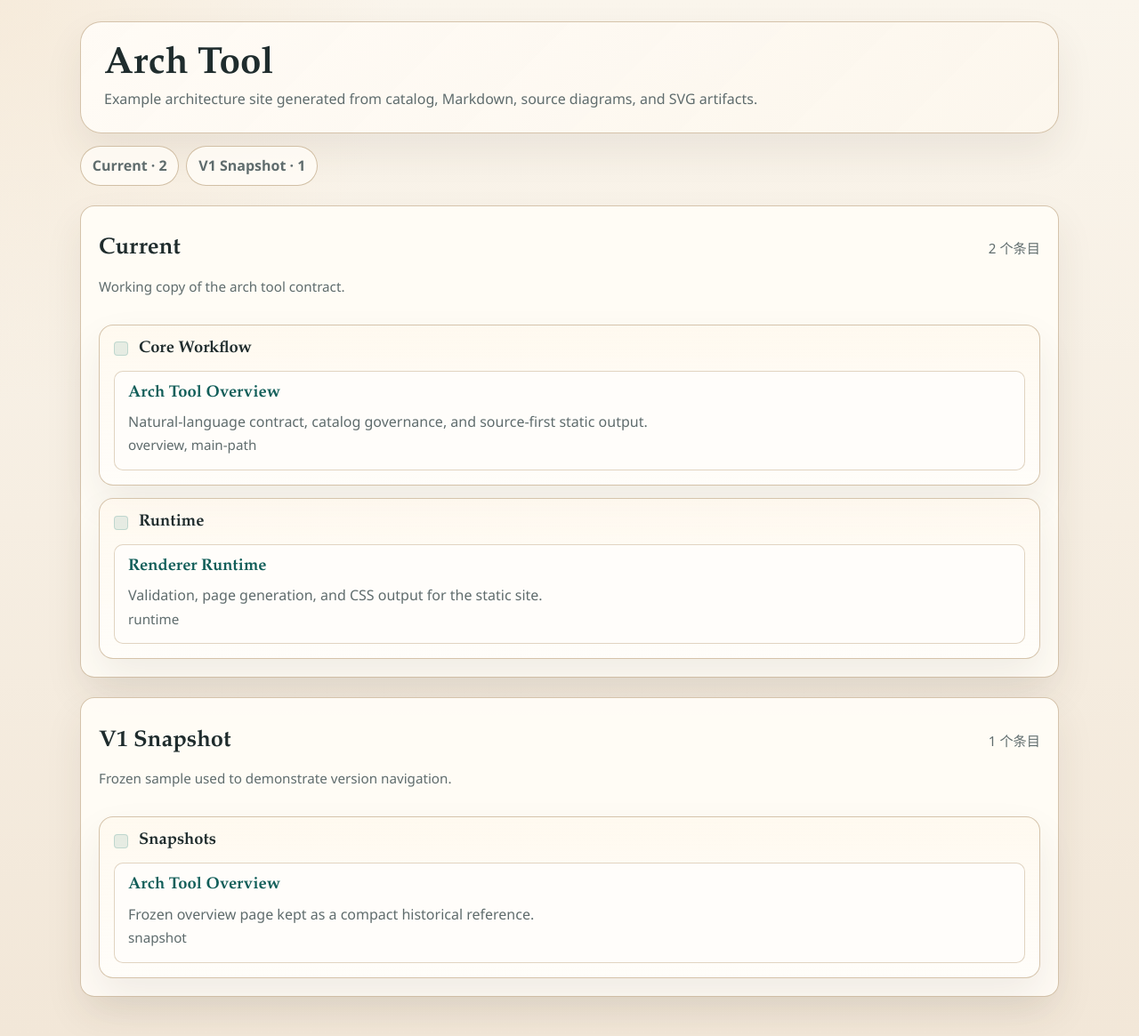
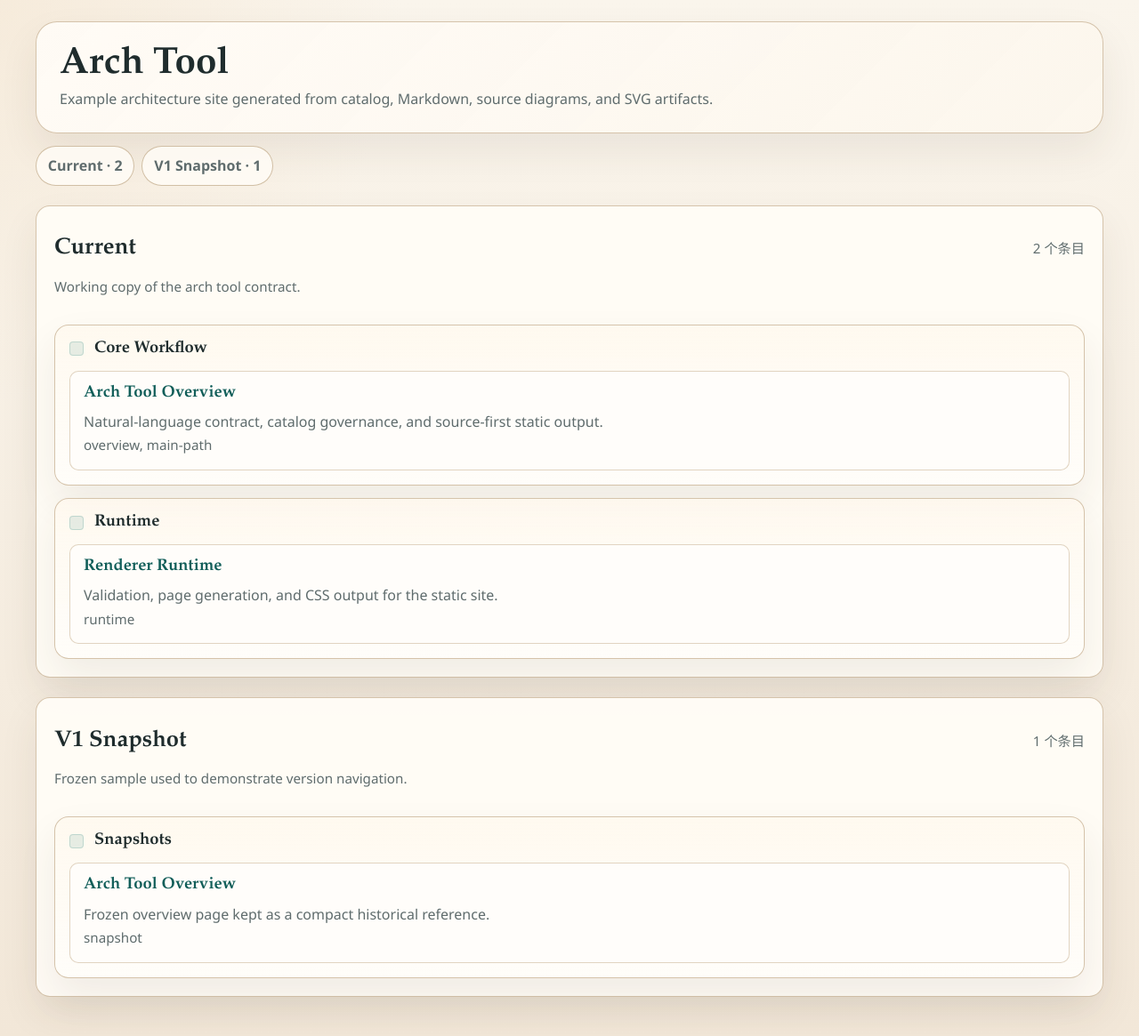
Before and after one commit to zhagqn/agentwork, a Python web app: template .agentwork/tools/arch/shared/templates/arch/examples/arch-tool/index.html in a window 1280 px wide. Shown: the whole page at 89% size. Run offline with Jinja, Linux system fonts and the light colour scheme; the template is opened without the code that fills it, so the values that code supplies are empty.

Commit message:
fix(arch): 放宽默认页面壳宽度到 1200px

```diff
--- a/.agentwork/tools/arch/shared/templates/arch/examples/arch-tool/assets/arch.css
+++ b/.agentwork/tools/arch/shared/templates/arch/examples/arch-tool/assets/arch.css
@@ -68,7 +68,7 @@ pre {
 }
 
 .arch-shell {
-  width: min(1100px, calc(100vw - 32px));
+  width: min(1200px, calc(100vw - 32px));
   margin: 0 auto;
   padding: 24px 0 44px;
 }
--- a/.shared/templates/arch/examples/arch-tool/assets/arch.css
+++ b/.shared/templates/arch/examples/arch-tool/assets/arch.css
@@ -68,7 +68,7 @@ pre {
 }
 
 .arch-shell {
-  width: min(1100px, calc(100vw - 32px));
+  width: min(1200px, calc(100vw - 32px));
   margin: 0 auto;
   padding: 24px 0 44px;
 }
--- a/docs/architecture/assets/arch.css
+++ b/docs/architecture/assets/arch.css
@@ -68,7 +68,7 @@ pre {
 }
 
 .arch-shell {
-  width: min(1100px, calc(100vw - 32px));
+  width: min(1200px, calc(100vw - 32px));
   margin: 0 auto;
   padding: 24px 0 44px;
 }
```
Also changed, not shown: .agentwork/tools/arch/shared/scripts/arch-render.py, .shared/scripts/arch-render.py.
